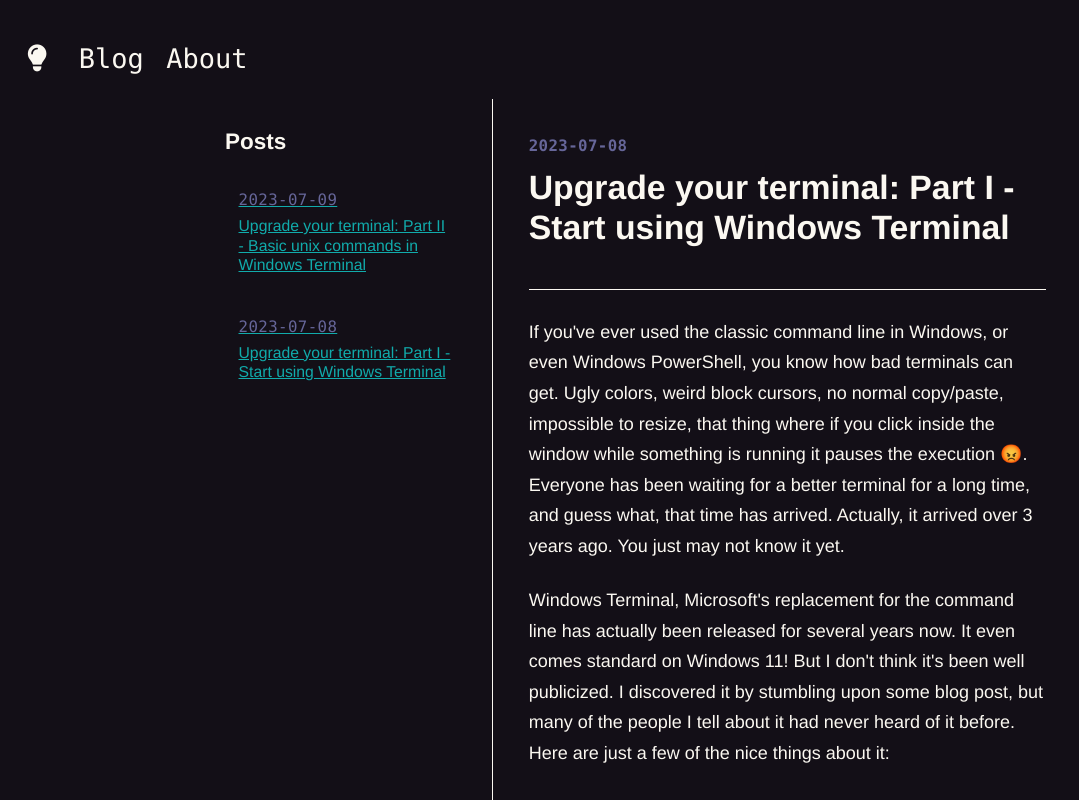
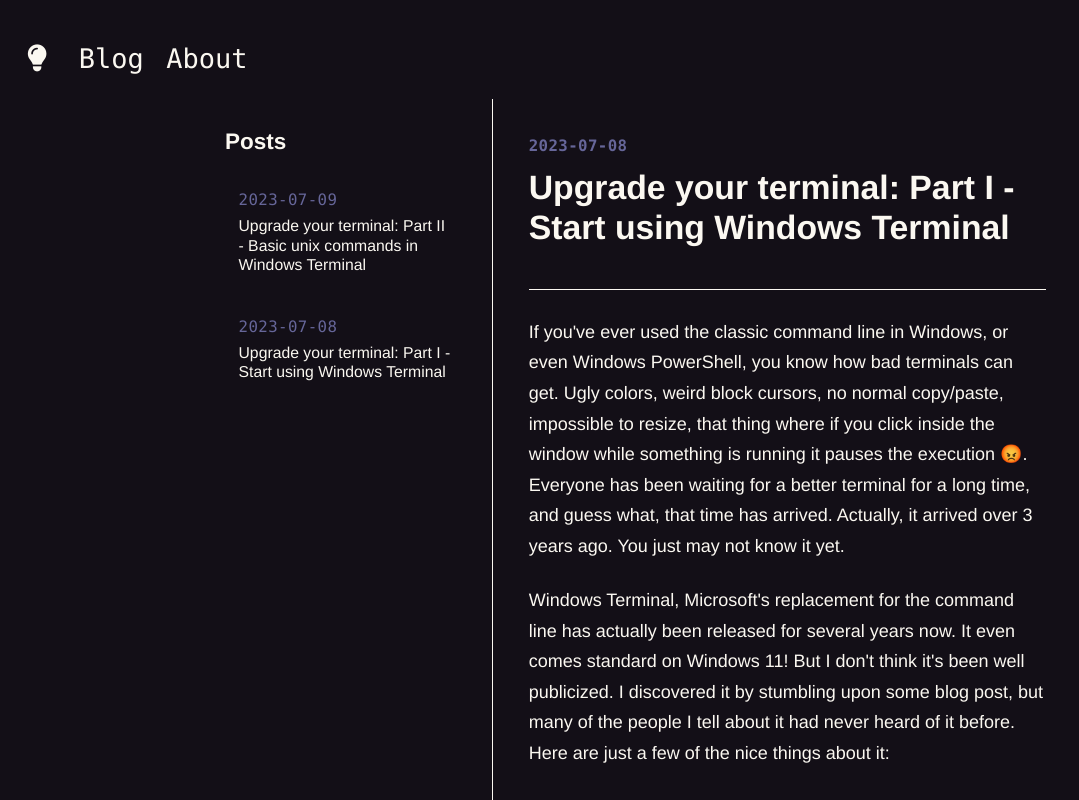
Before and after one commit to philhd/phil-site-next, a Next.js app: page /blog/upgrade-your-terminal-part-1 in a window 1280 px wide. Shown: the top 800 px of the page, without its empty margins (0-1079 px from the left). Built offline with nearby package versions, Linux system fonts and the light colour scheme.

Commit message:
left pane stylings

```diff
--- a/src/app/blog/blog-client.tsx
+++ b/src/app/blog/blog-client.tsx
@@ -26,16 +26,16 @@
                         <li key={post.slug}>
                             <Link
                                 href={`/blog/${post.slug}`}
-                                className={`block w-full text-left p-3 rounded-md transition-colors ${
+                                className={`block w-full text-left p-3 rounded-md transition-colors no-underline text-black dark:text-white ${
                                     selectedPost?.slug === post.slug
                                         ? 'bg-blue-100 dark:bg-blue-900 text-blue-900 dark:text-blue-100'
                                         : 'hover:bg-gray-100 dark:hover:bg-gray-800 text-gray-700 dark:text-gray-300'
                                 }`}
                             >
-                                <div className="text-sm no-underline font-monobold text-gray dark:text-gray mb-1 uppercase tracking-wide">
+                                <div className="text-sm font-monobold text-gray dark:text-gray mb-1 uppercase tracking-wide">
                                     {post.date}
                                 </div>
-                                <div className="font-medium no-underline text-sm leading-tight">{post.title}</div>
+                                <div className="font-medium text-sm leading-tight">{post.title}</div>
                             </Link>
                         </li>
                     ))}
--- a/src/app/blog/page.tsx
+++ b/src/app/blog/page.tsx
@@ -7,7 +7,7 @@
 
     return (
         <div className="max-w-4xl mx-auto p-6">
-            <h1 className="text-3xl font-bold mb-8 text-gray-900 dark:text-gray-100">Blog Posts</h1>
+            <h1 className="text-3xl font-bold mb-8 text-gray-900 dark:text-gray-100">Posts</h1>
             <div className="space-y-6">
                 {posts.map((post) => (
                     <article key={post.slug} className="border-b border-gray-200 dark:border-gray-700 pb-6">
```
